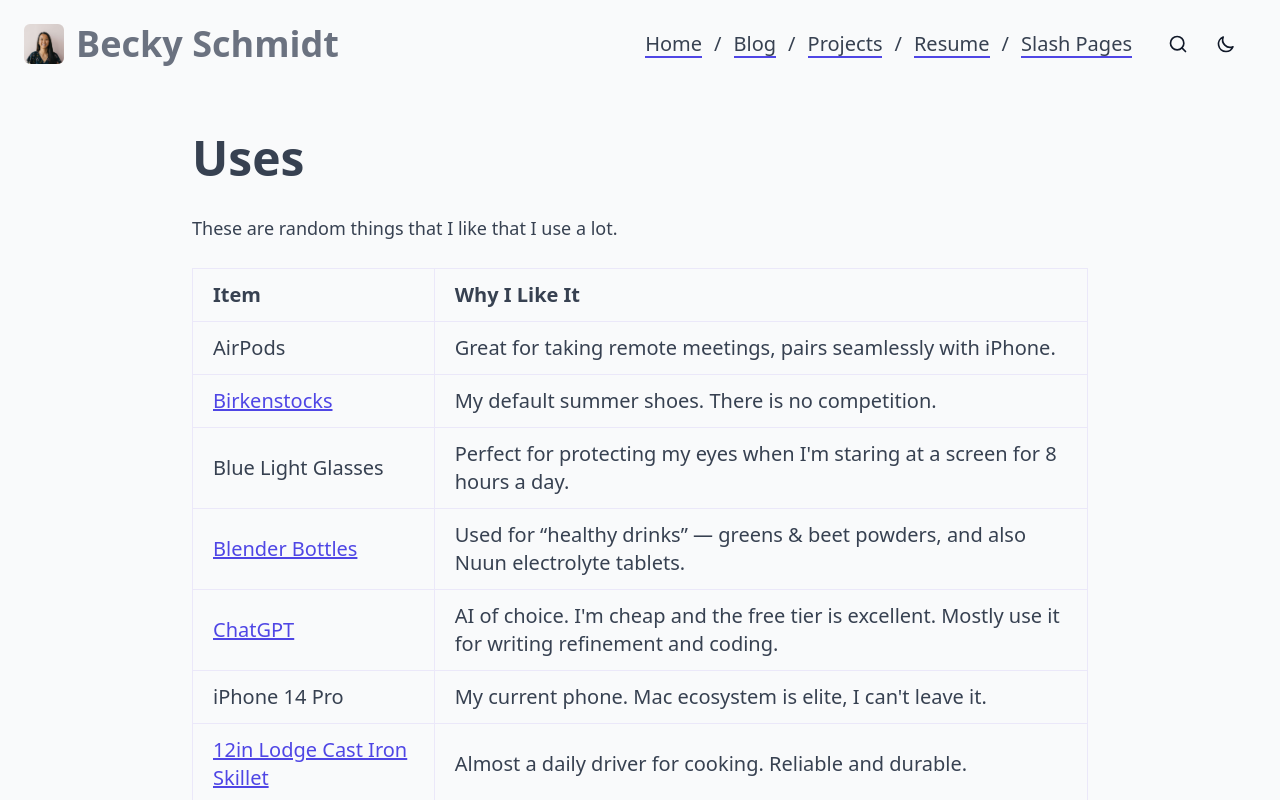
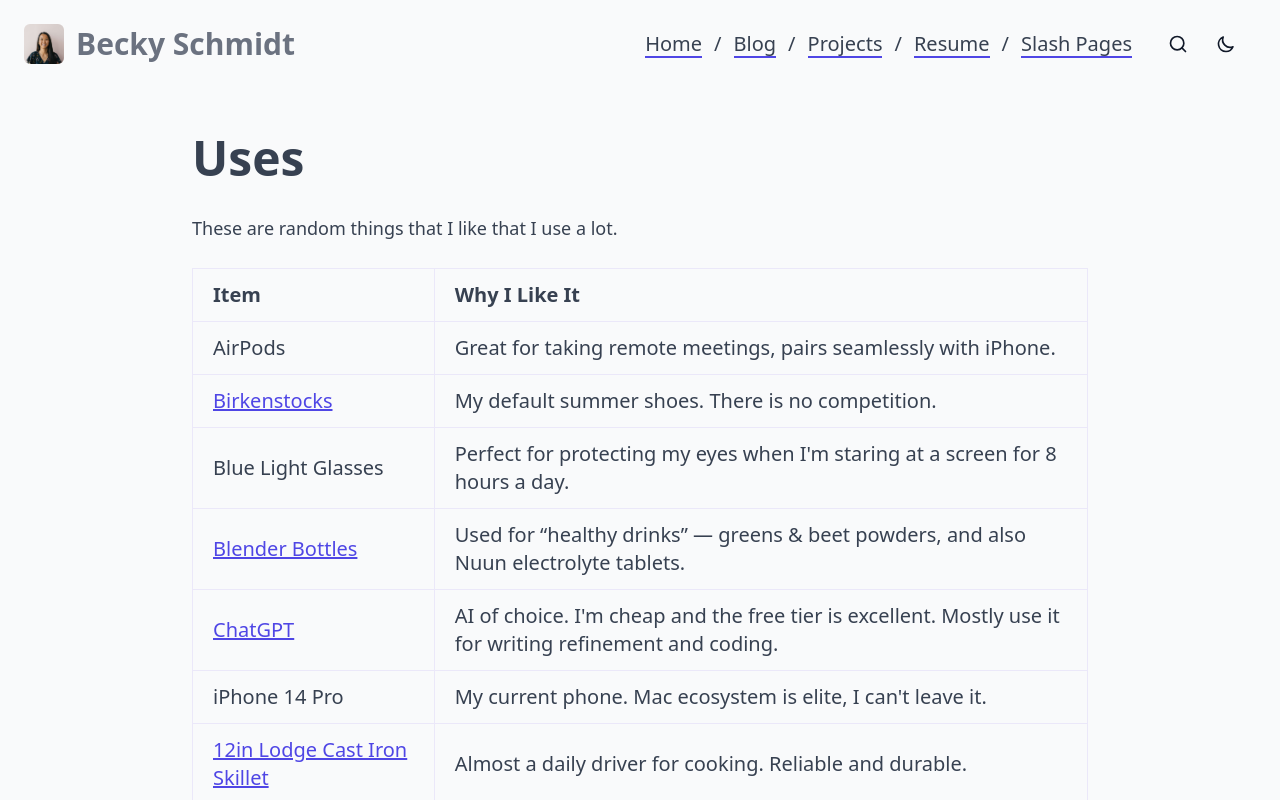
Before and after one commit to bschm0622/beckyschmidt.me, an Astro site: page /uses in a window 1280 px wide. Shown: the top 800 px of the page. Built offline with nearby package versions, Linux system fonts and the light colour scheme; Astro itself is replaced by a stand-in of ours.

Commit message:
small cosmetic update to navbar

```diff
--- a/src/components/Navbar.astro
+++ b/src/components/Navbar.astro
@@ -147,7 +147,7 @@
                     class="w-full h-full object-cover"
                 />
             </div>
-            <a href="/" class="text-4xl font-bold text-tertiary">
+            <a href="/" class="text-3xl font-bold text-tertiary">
                 {SITE.name || SITE.title}
             </a>
         </div>
```
